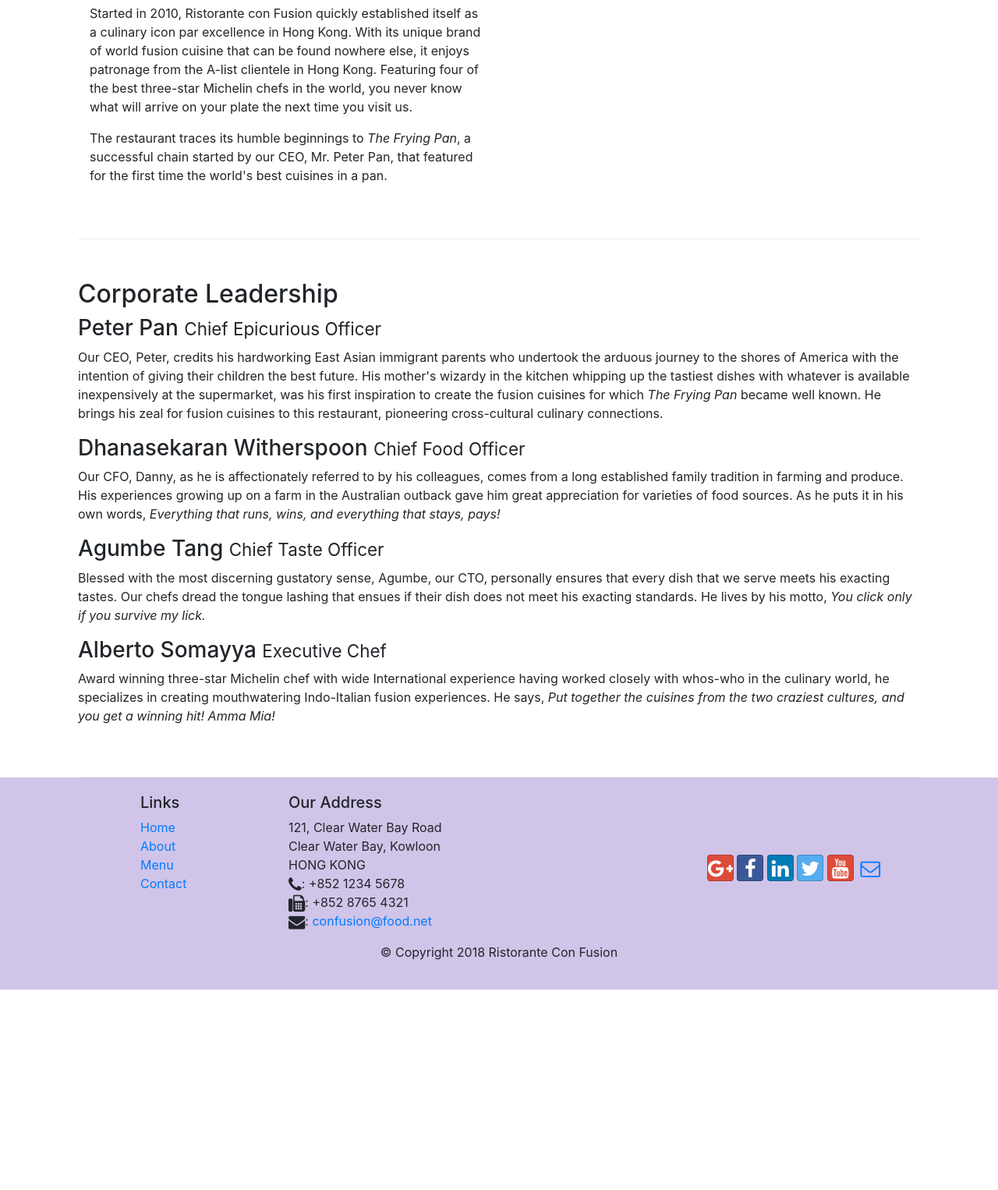
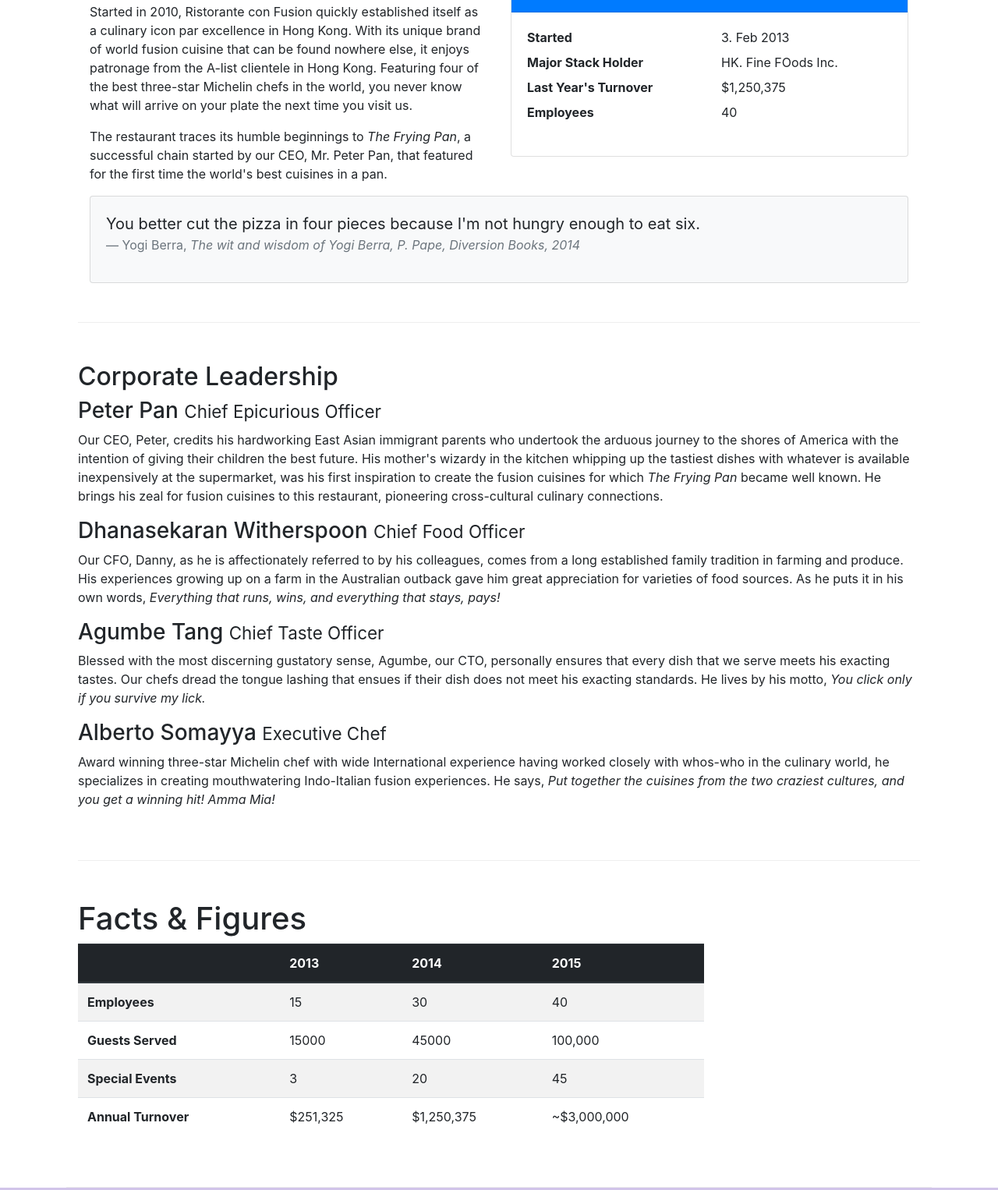
Before and after one commit to KaziSagar/Restaurant-Website-Front-End, a website: page aboutus.html in a window 1280 px wide. Shown: the part 558-2084 px from the top of the page at 78% size. Before the commit the page ends 1827 px from the top, so only its background shows below. Drawn offline with nearby package versions, Linux system fonts and the light colour scheme.

Commit message:
table and card

```diff
--- a/aboutus.html
+++ b/aboutus.html
@@ -60,15 +60,44 @@
         </div>
 
         <div class="container">
-            <div class="row row-content align-items-center">
-              <div class="col-12 col-sm-6 col-md-6">
+            <div class="row row-content">
+              <div class="col-sm-6">
                 <h2>Our History</h2>
                 <p>Started in 2010, Ristorante con Fusion quickly established itself as a culinary icon par excellence in Hong Kong. With its unique brand of world fusion cuisine that can be found nowhere else, it enjoys patronage from the A-list clientele in Hong Kong.  Featuring four of the best three-star Michelin chefs in the world, you never know what will arrive on your plate the next time you visit us.</p>
                 <p>The restaurant traces its humble beginnings to <em>The Frying Pan</em>, a successful chain started by our CEO, Mr. Peter Pan, that featured for the first time the world's best cuisines in a pan.</p>
               </div>
+              <div class="col-sm">
+                <div class="card">
+                  <h3 class="card-header bg-primary text-white">Facts At a Glance</h3>
+                  <div class="card-body">
+                    <dl class="row">
+                      <dt class="col-6">Started</dt>
+                      <dd class="col-6">3. Feb 2013</dd>
+                      <dt class="col-6">Major Stack Holder</dt>
+                      <dd class="col-6">HK. Fine FOods Inc.</dd>
+                      <dt class="col-6">Last Year's Turnover</dt>
+                      <dd class="col-6">$1,250,375</dd>
+                      <dt class="col-6">Employees</dt>
+                      <dd class="col-6">40</dd>
+                    </dl>
+                  </div>
+                </div>
+              </div>
+              <div class="col-12">
+                <div class="card card-body bg-light">
+                  <blockquote class="blockquote">
+                    <p class="mb-0">You better cut the pizza in four pieces
+                    because I'm not hungry enough to eat six.</p>
+                    <footer class="blockquote-footer">Yogi Berra,
+                      <cite title="Source-Title">The wit and wisdom of Yogi Berra, P. Pape, Diversion Books, 2014</cite>
+                    </footer>
+                  </blockquote>
+
+                </div>
+
+              </div>
             </div>
-            <div class="col col-sm col-md">
-            </div>
+
         </div>
 
 
@@ -87,6 +116,59 @@
               </div>
             </div>
        </div>
+
+
+       <div class="row row-content">
+         <div class="col-12 col-sm-9">
+           <h1>Facts &amp; Figures</h1>
+
+           <div class="table-responsive">
+    <table class="table table-striped">
+        <thead class="thead-dark">
+            <tr>
+                <th>&nbsp;</th>
+                <th>2013</th>
+                <th>2014</th>
+                <th>2015</th>
+            </tr>
+        </thead>
+        <tbody>
+            <tr>
+                <th>Employees</th>
+                <td>15</td>
+                <td>30</td>
+                <td>40</td>
+            </tr>
+            <tr>
+                <th>Guests Served</th>
+                <td>15000</td>
+                <td>45000</td>
+                <td>100,000</td>
+            </tr>
+            <tr>
+                <th>Special Events</th>
+                <td>3</td>
+                <td>20</td>
+                <td>45</td>
+            </tr>
+            <tr>
+                <th>Annual Turnover</th>
+                <td>$251,325</td>
+                <td>$1,250,375</td>
+                <td>~$3,000,000</td>
+            </tr>
+        </tbody>
+    </table>
+</div>
+
+         </div>
+         <div class="col-12 col-sm-3">
+
+         </div>
+
+       </div>
+
+
 
     </div>
 
```
